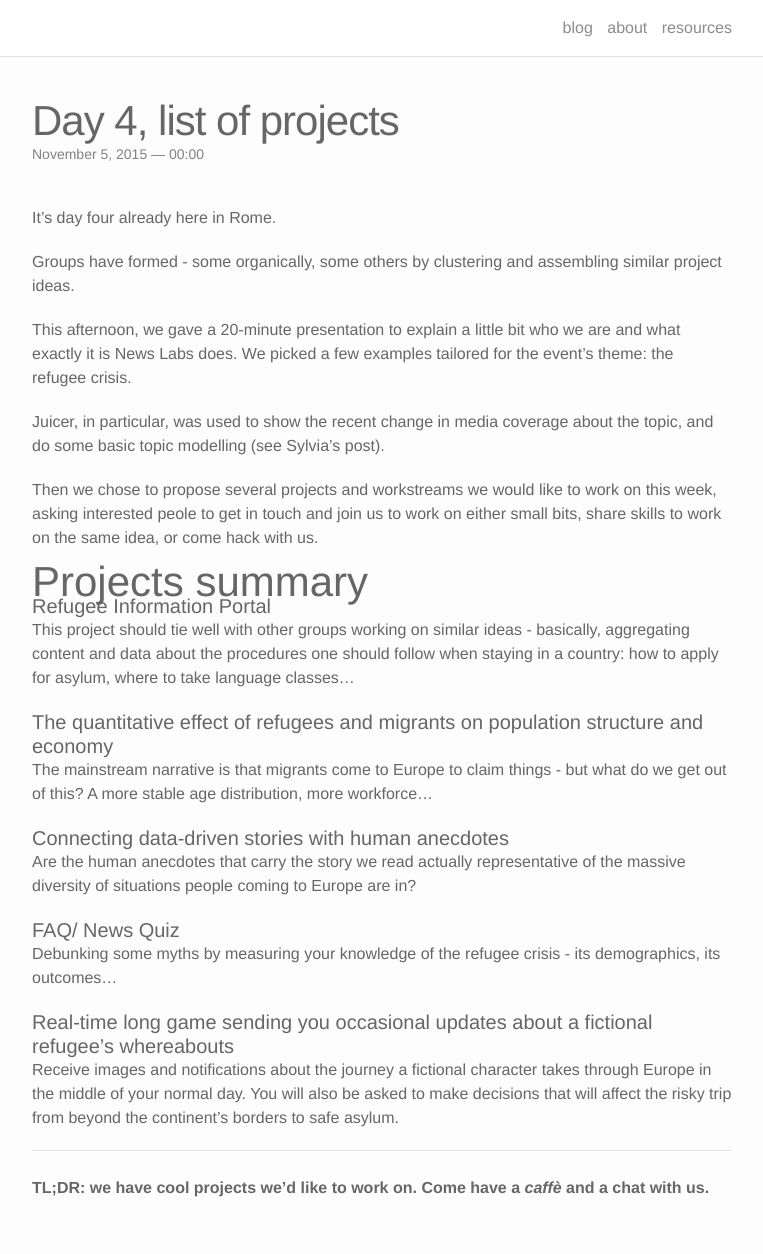
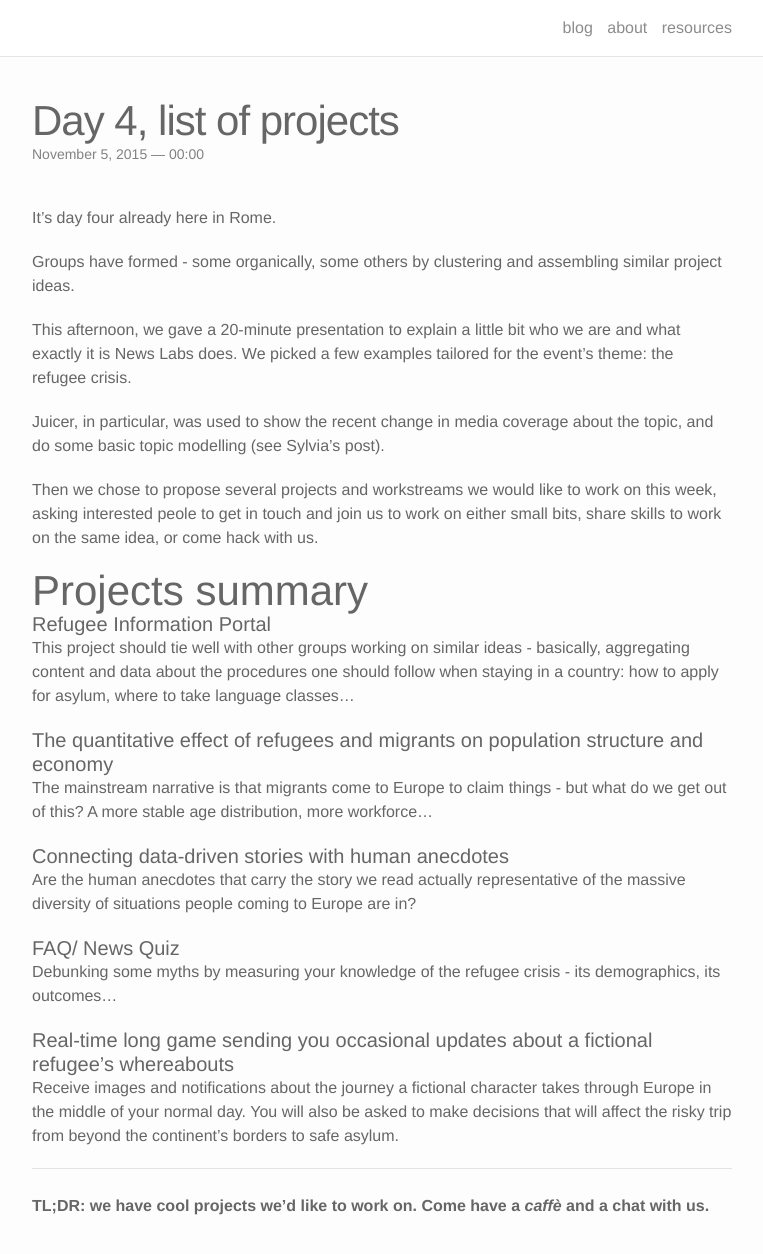
Before and after one commit to BBC-News-Labs/19million, a Jekyll site: the page built from _posts/2015-11-05-day-4-list-of-projects.md, in a window 1280 px wide and 1338 px high. Shown: the top 1254 px of the window, without its empty margins (258-1021 px from the left). Built offline with Jekyll 4.4.1, drawn with Linux system fonts in a browser that asks for light colours; nearby versions of some CDN libraries.

Commit message:
quick fix for h2 line-height

```diff
--- a/_sass/_layout.scss
+++ b/_sass/_layout.scss
@@ -142,6 +142,7 @@ font-size: 36px;
 .post-content {
 h2 {
 font-size: 42px;
+line-height: 42px;
 @include media-query($on-laptop) {
 font-size: 28px;
         }
```
